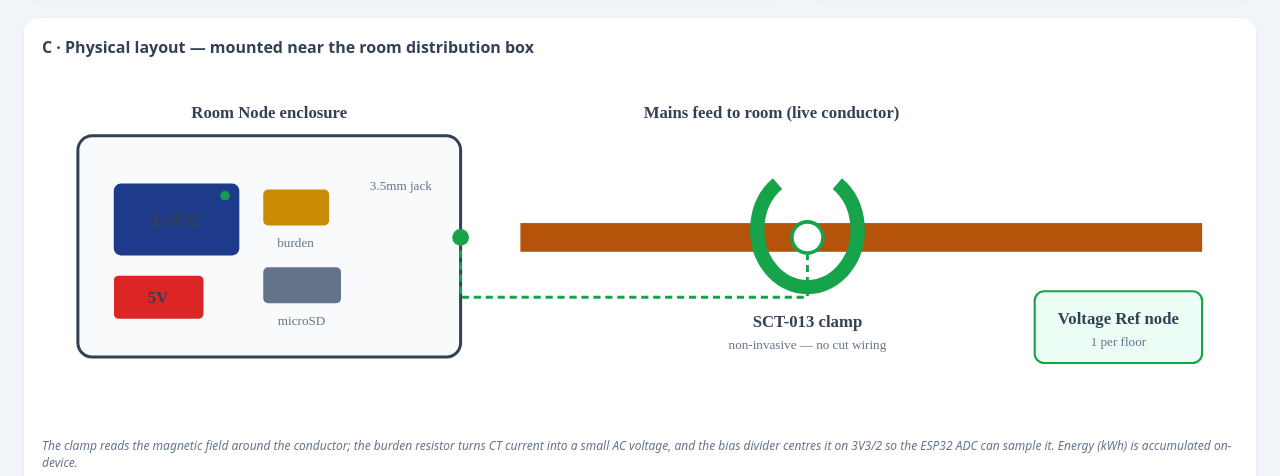
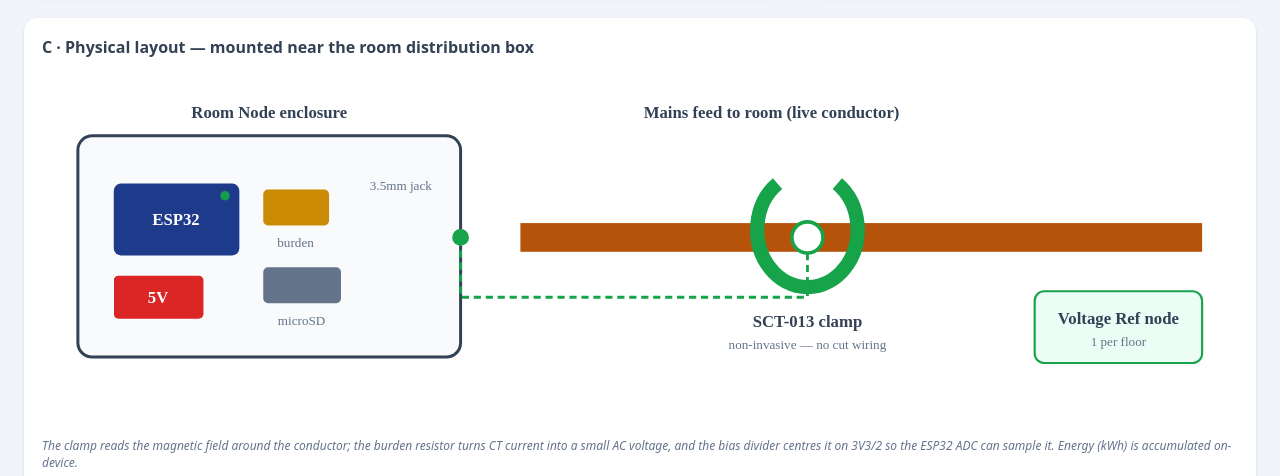
Before and after one commit to shrikantapaul571/smartwatt, a plain HTML site: page smartwatt_hardware.html in a window 1280 px wide. Shown: the part 791-1267 px from the top of the page. Drawn offline with Linux system fonts and the light colour scheme.

Commit message:
Hardware: force white ESP32/5V labels on dark boards

```diff
--- a/smartwatt_hardware.html
+++ b/smartwatt_hardware.html
@@ -152,14 +152,14 @@
       <text x="190" y="40" text-anchor="middle" class="ti">Room Node enclosure</text>
       <rect x="30" y="55" width="320" height="185" rx="12" fill="#f8fafc" stroke="#334155" stroke-width="2.5"/>
       <rect x="60" y="95" width="105" height="60" rx="6" fill="#1e3a8a"/>
-      <text x="112" y="130" text-anchor="middle" class="ti" fill="#fff" font-size="13">ESP32</text>
+      <text x="112" y="130" text-anchor="middle" class="ti" style="fill:#fff" font-size="13">ESP32</text>
       <circle cx="153" cy="105" r="4" fill="#16a34a" class="blink"/>
       <rect x="185" y="100" width="55" height="30" rx="4" fill="#ca8a04"/>
       <text x="212" y="148" text-anchor="middle" class="ts">burden</text>
       <rect x="185" y="165" width="65" height="30" rx="4" fill="#64748b"/>
       <text x="217" y="213" text-anchor="middle" class="ts">microSD</text>
       <rect x="60" y="172" width="75" height="36" rx="4" fill="#dc2626"/>
-      <text x="97" y="195" text-anchor="middle" class="ti" fill="#fff" font-size="11">5V</text>
+      <text x="97" y="195" text-anchor="middle" class="ti" style="fill:#fff" font-size="11">5V</text>
       <circle cx="350" cy="140" r="7" fill="#16a34a"/>
       <text x="300" y="100" text-anchor="middle" class="ts" fill="#16a34a">3.5mm jack</text>
 
```
